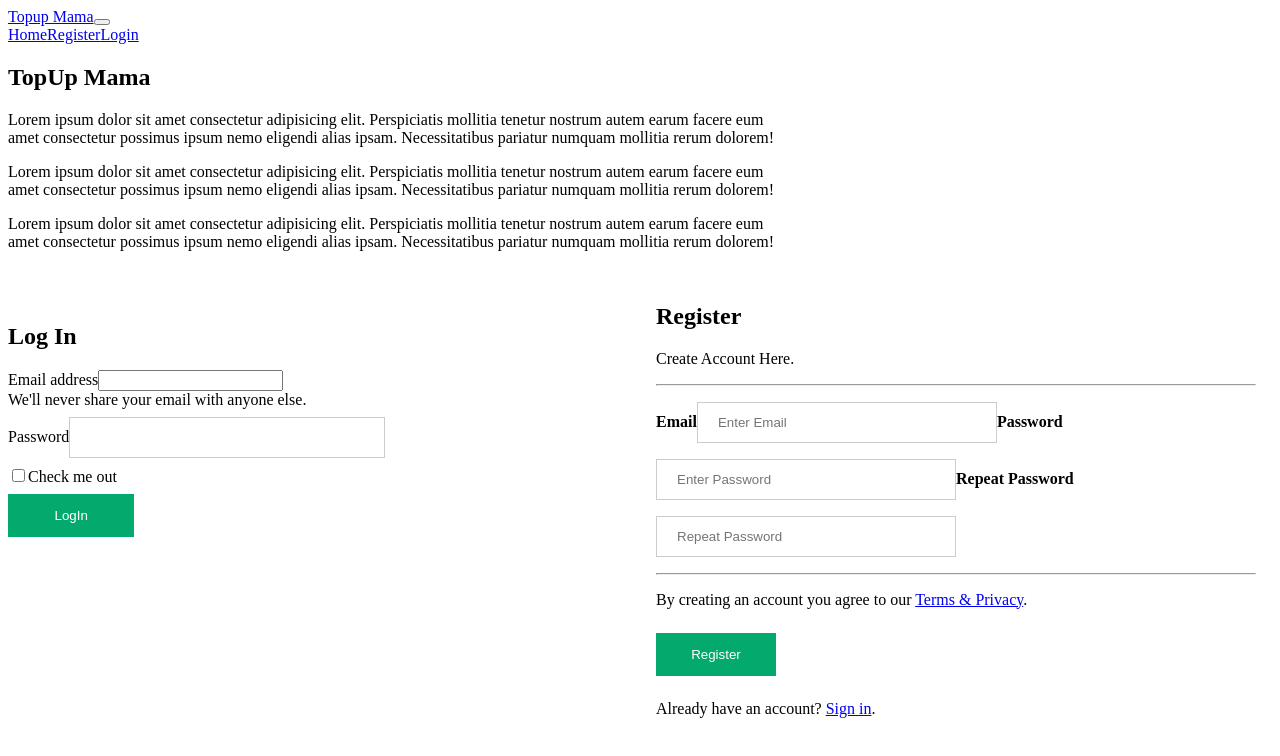
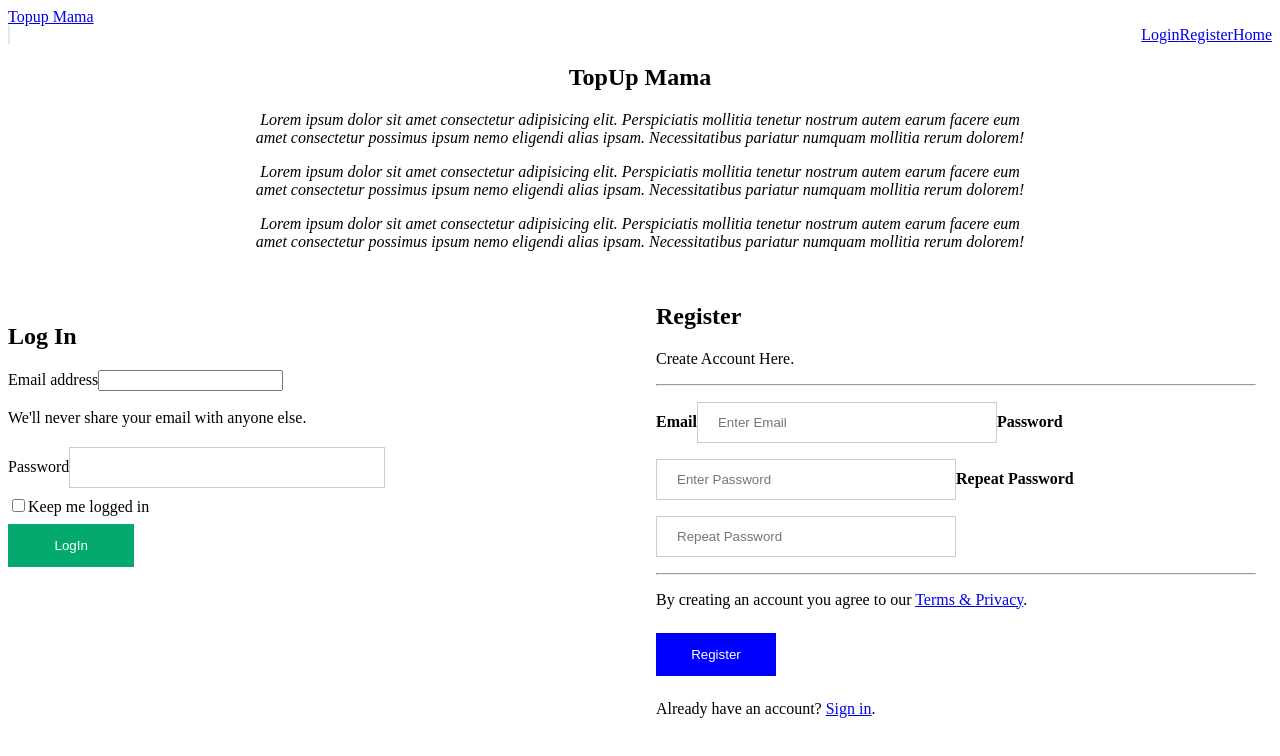
Before and after one commit to Evance23/topup, an Angular app: page / in a window 1280 px wide. Shown: the top 756 px of the page. Built offline with nearby package versions, Linux system fonts and the light colour scheme.

Commit message:
Add login changes

```diff
--- a/src/app/app.component.css
+++ b/src/app/app.component.css
@@ -1,30 +1,31 @@
 .section{
-    background-image: url(../assets/images/pbg.avif)
+    background-image: url(../assets/images/pbg.avif);
+    background-repeat: no-repeat;
+    background-size: cover;
 
 }
 
-.split{
-    height: 100%;
-    width: 50%;
-    position: fixed;
-    z-index: 1;
-    top: 0;
-    overflow-x: hidden;
-    padding-top: 20px;
+.content{
+    text-align: center;
+    font-style: italic;
+
+}
+.landing{
+    text-align: center;
+    text-decoration: aqua;
+
 }
 
-.left{
-    left: 0;
+.navbar-nav{
+    /* position: fixed; */
+    top: 0;
+    width: 100px;
+    display: inline;
+    text-align: center;
+    /* float: right; */
+    border: 1px solid #e7e7e7;
 }
+.nav-link{
+    float: right;
 
-.right{
-    right: 0;
 }
-
-.centered{
-  position: relative;
-    top: 50%;
-    left: 50%;
-    transform: translate(-50%, -50%);
-    text-align: center;
-}
--- a/src/app/app.component.html
+++ b/src/app/app.component.html
@@ -1,7 +1,7 @@
 <nav class="navbar navbar-expand-lg navbar-light bg-light">
   <div class="container-fluid">
     <a class="navbar-brand" href="#">Topup Mama</a>
-    <button
+    <!-- <button
       class="navbar-toggler"
       type="button"
       data-bs-toggle="collapse"
@@ -11,7 +11,7 @@
       aria-label="Toggle navigation"
     >
       <span class="navbar-toggler-icon"></span>
-    </button>
+    </button> -->
     <div class="collapse navbar-collapse" id="navbarNavAltMarkup">
       <div class="navbar-nav">
         <a class="nav-link active" aria-current="page" href="#">Home</a>
@@ -47,27 +47,14 @@
       pariatur numquam mollitia rerum dolorem!
     </p>
   </div>
-  <div style="display:block; width:100%;">
-    <div style="width:50%; float: left; display: inline-block;">
+  <div style="display: block; width: 100%">
+    <div style="width: 50%; float: left">
       <app-login></app-login>
     </div>
-    <div style="width:50%; float: left; display: inline-block;">
+    <div style="width: 50%; float: left">
       <app-registration></app-registration>
     </div>
   </div>
-
-  <!-- <div class="hero">
-    <div class="split-left">
-      <div class="centered">
-        <app-login></app-login>
-      </div>
-    </div>
-    <div class="split-right">
-      <div class="centered">
-        <app-registration></app-registration>
-      </div>
-    </div> -->
-  <!-- </div> -->
 </section>
 
 <router-outlet></router-outlet>
--- a/src/app/login/login.component.css
+++ b/src/app/login/login.component.css
@@ -5,6 +5,7 @@ input[type=text], input[type=password] {
     display: inline-block;
     border: 1px solid #ccc;
     box-sizing: border-box;
+    margin-top: 20px;
 }
 button {
     background-color: #04AA6D;
--- a/src/app/login/login.component.html
+++ b/src/app/login/login.component.html
@@ -9,6 +9,7 @@
         <div class=" container mb-6">
           <label for="exampleInputEmail1" class="form-label">Email address</label>
           <input type="email" class="form-control" id="exampleInputEmail1" aria-describedby="emailHelp">
+          <br><br>
           <div id="emailHelp" class="form-text">We'll never share your email with anyone else.</div>
         </div>
         <div class="mb-3">
@@ -17,7 +18,7 @@
         </div>
         <div class="mb-3 form-check">
           <input type="checkbox" class="form-check-input" id="exampleCheck1">
-          <label class="form-check-label" for="exampleCheck1">Check me out</label>
+          <label class="form-check-label" for="exampleCheck1">Keep me logged in</label>
         </div>
         <button type="submit" class="btn btn-primary">LogIn</button>
       </form>
--- a/src/app/registration/registration.component.css
+++ b/src/app/registration/registration.component.css
@@ -11,7 +11,7 @@ input[type=text], input[type=password] {
     box-sizing: border-box;
 }
 button {
-    background-color: #04AA6D;
+    background-color: blue;
     color: white;
     padding: 14px 20px;
     margin: 8px 0;
```
